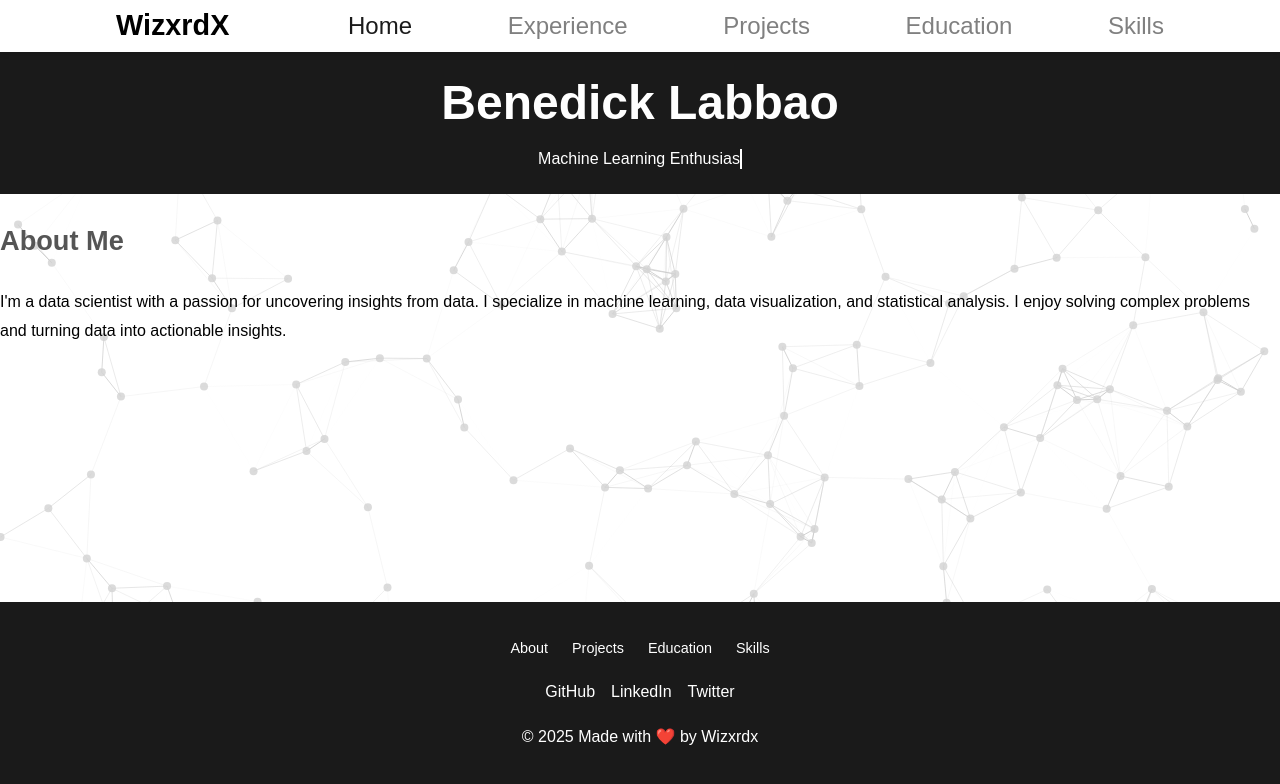
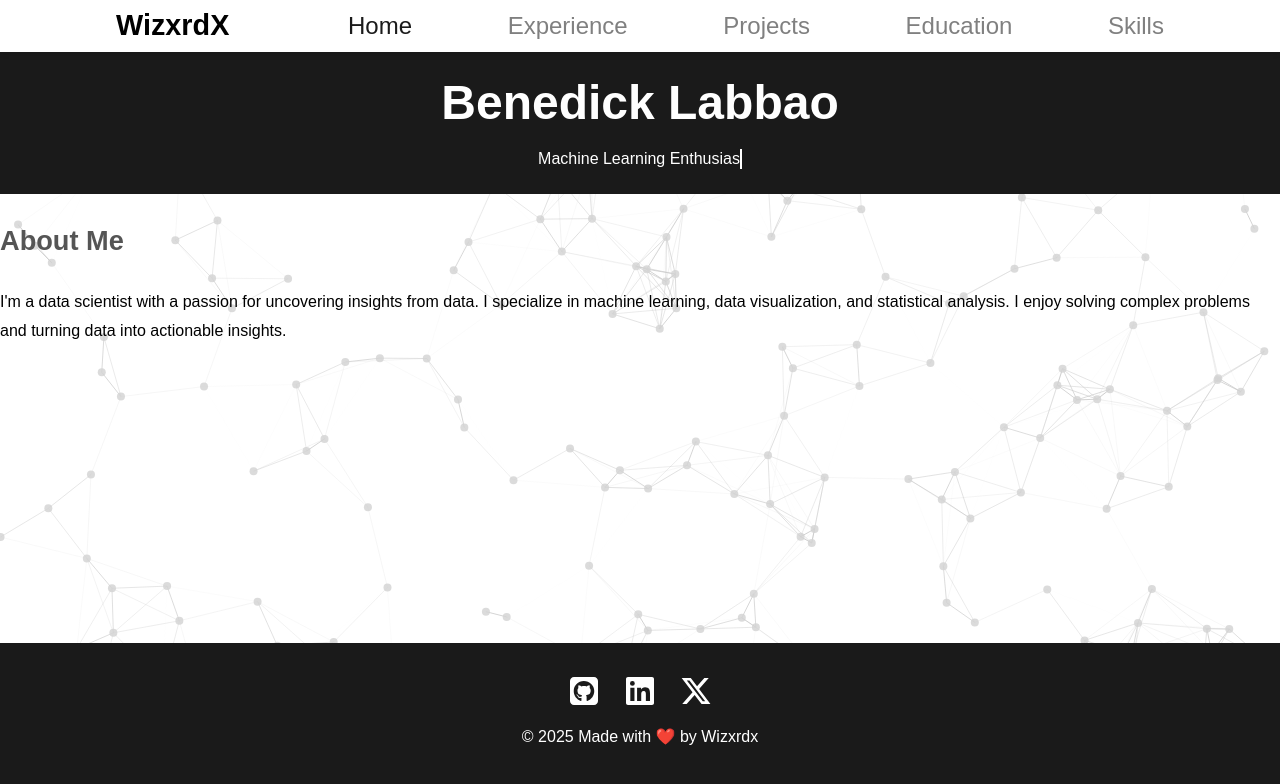
Before and after one commit to Wizxrdx/wizxrdx.github.io, a Next.js app: page / in a window 1280 px wide. Shown: the top 784 px of the page. Built offline with nearby package versions, Linux system fonts and the light colour scheme.

Commit message:
Remove navigation links from Footer and update social media links to use FontAwesome icons

```diff
--- a/src/components/Footer/Footer.module.css
+++ b/src/components/Footer/Footer.module.css
@@ -16,26 +16,6 @@
   margin-bottom: 1rem;
 }
 
-.navLinks {
-  list-style: none;
-  padding: 0;
-  margin: 0;
-  display: flex;
-  justify-content: center;
-  gap: 1.5rem;
-  margin-bottom: 1rem;
-}
-
-.navLinks li a {
-  color: #fff;
-  text-decoration: none;
-  font-size: 0.9rem;
-}
-
-.navLinks li a:hover {
-  text-decoration: underline;
-}
-
 .socialLinks {
   display: flex;
   justify-content: center;
@@ -45,7 +25,8 @@
 .socialLinks a {
   color: #fff;
   text-decoration: none;
-  font-size: 1rem;
+  font-size: 2rem;
+  line-height: 0;
 }
 
 .socialLinks a:hover {
--- a/src/components/Footer/Footer.tsx
+++ b/src/components/Footer/Footer.tsx
@@ -1,37 +1,24 @@
 import Link from "next/link";
 import styles from "./Footer.module.css";
+
+import { FontAwesomeIcon } from '@fortawesome/react-fontawesome'
+import { faSquareGithub, faLinkedin, faXTwitter } from '@fortawesome/free-brands-svg-icons';
 
 export default function Footer() {
   return (
     <footer className={styles.footer}>
       <div className={styles.container}>
 
-        {/* Navigation Links */}
-        <ul className={styles.navLinks}>
-          <li>
-            <Link href="/">About</Link>
-          </li>
-          <li>
-            <Link href="/projects">Projects</Link>
-          </li>
-          <li>
-            <Link href="/education">Education</Link>
-          </li>
-          <li>
-            <Link href="/skills">Skills</Link>
-          </li>
-        </ul>
-
         {/* Social Media Links */}
         <div className={styles.socialLinks}>
           <Link href="https://github.com/Wizxrdx" target="_blank" rel="noopener noreferrer">
-            GitHub
+            <FontAwesomeIcon className={styles.icon} icon={faSquareGithub} />
           </Link>
           <Link href="https://linkedin.com/in/benlabbao" target="_blank" rel="noopener noreferrer">
-            LinkedIn
+            <FontAwesomeIcon className={styles.icon} icon={faLinkedin} />
           </Link>
           <Link href="https://twitter.com/benlabbao" target="_blank" rel="noopener noreferrer">
-            Twitter
+            <FontAwesomeIcon className={styles.icon} icon={faXTwitter} />
           </Link>
         </div>
 
```
